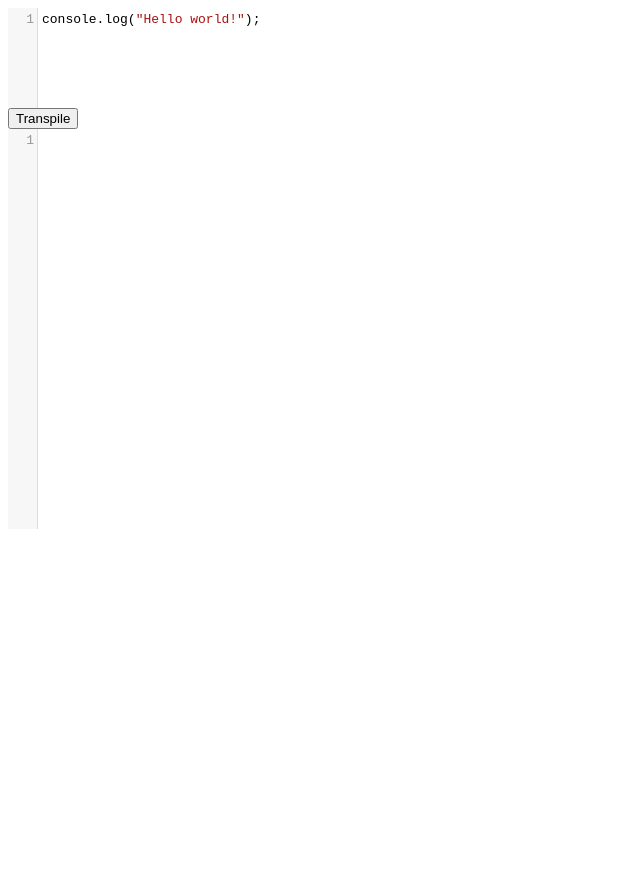
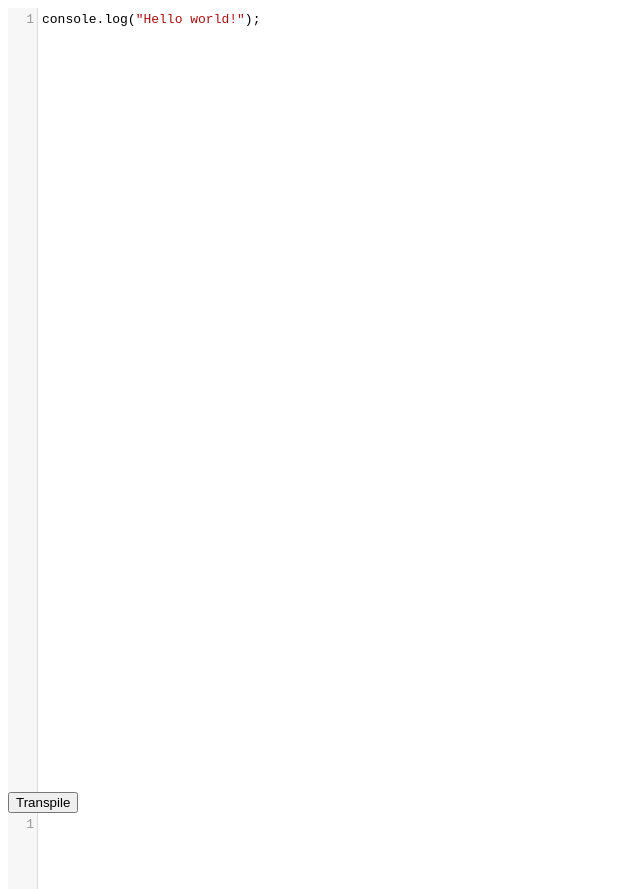
Before and after one commit to andrei-markeev/ts2c, a plain HTML site: page index.html in a window 1280 px wide. Shown: the top 889 px of the page, without its empty margins (0-640 px from the left). Before the commit the page ends 800 px from the top, so only its background shows below. Drawn offline with nearby package versions, Linux system fonts and the light colour scheme.

Commit message:
Codemirror editor autoresize

```diff
--- a/index.html
+++ b/index.html
@@ -16,16 +16,18 @@
 
             var sourceEditor = CodeMirror.fromTextArea(document.getElementById('source'), {
                 lineNumbers: true,
+                viewportMargin: Infinity,
                 mode: 'javascript'
             });
-            sourceEditor.setSize('auto', 100);
+            sourceEditor.setSize('auto', 'auto');
 
             var targetEditor = CodeMirror.fromTextArea(document.getElementById('target'), {
                 lineNumbers: true,
                 readOnly: true,
+                viewportMargin: Infinity,
                 mode: 'text/x-csrc'
             });
-            targetEditor.setSize('auto', 400);
+            targetEditor.setSize('auto', 'auto');
 
             function transpile()
             {
```
